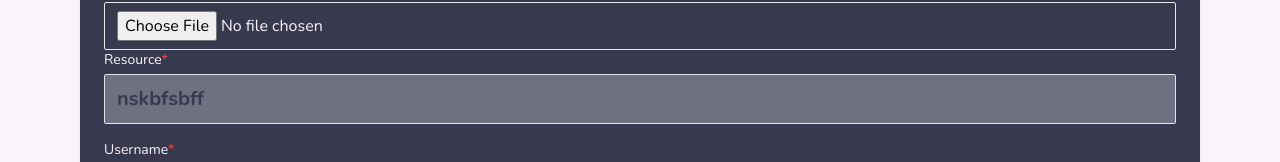
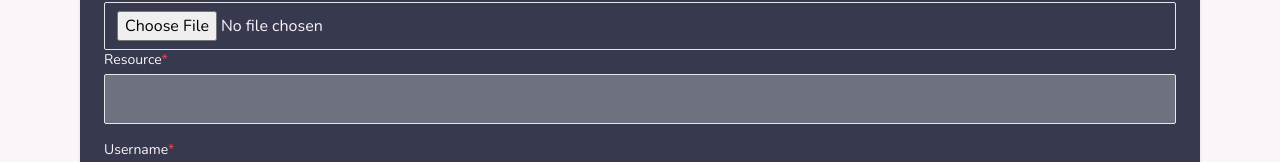
Before and after one commit to MaYaNkKashyap681/Resource-App-Frontend, a React (Vite) app: page /create in a window 1280 px wide. Shown: the part 396-558 px from the top of the page. Built offline with nearby package versions, Linux system fonts and the light colour scheme; a web font is replaced by a local one.

Commit message:
Clearing States

```diff
--- a/src/pages/Create.jsx
+++ b/src/pages/Create.jsx
@@ -8,7 +8,7 @@ console.log(storage)
 const Create = () => {
   const [formData, setFormData] = useState({
     title: '',
-    resource: 'nskbfsbff',
+    resource: '',
     username: '',
     description: '',
     resourceType: '',
```
